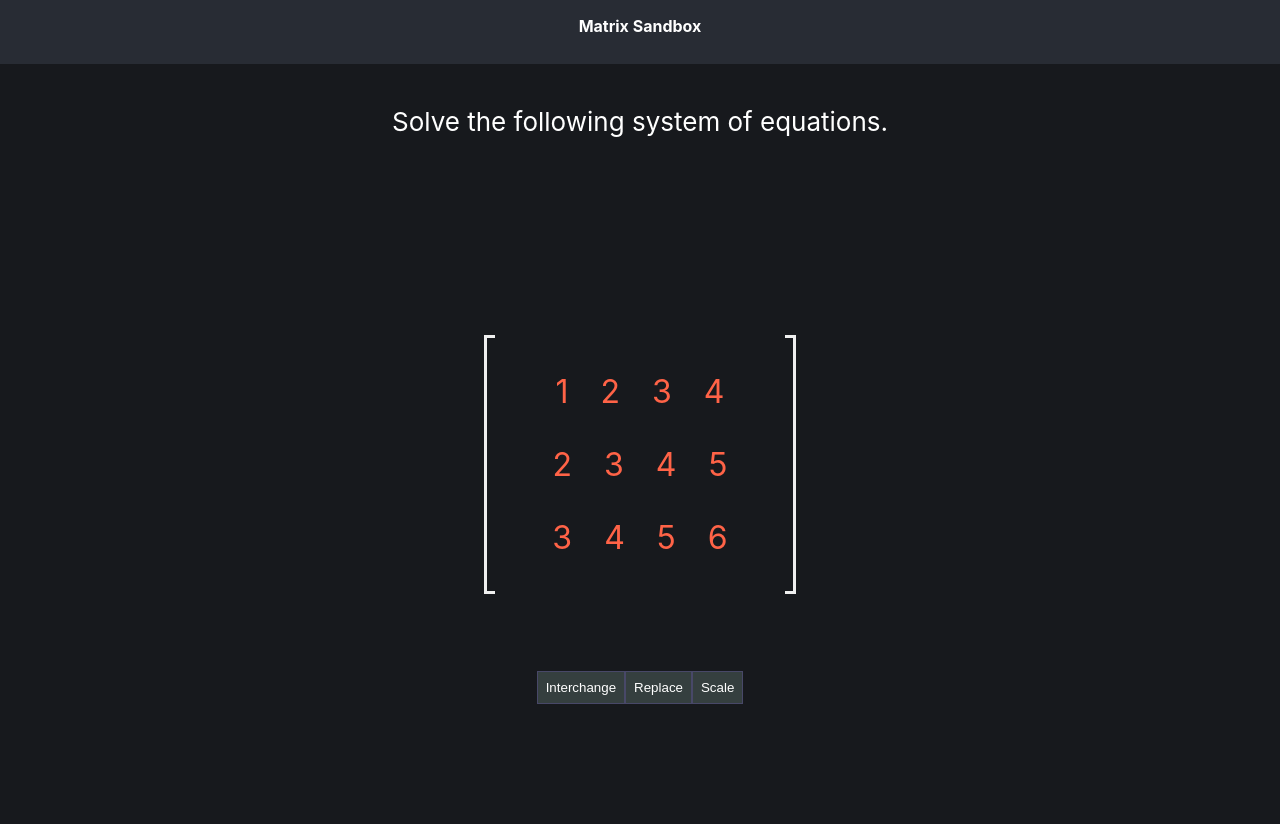
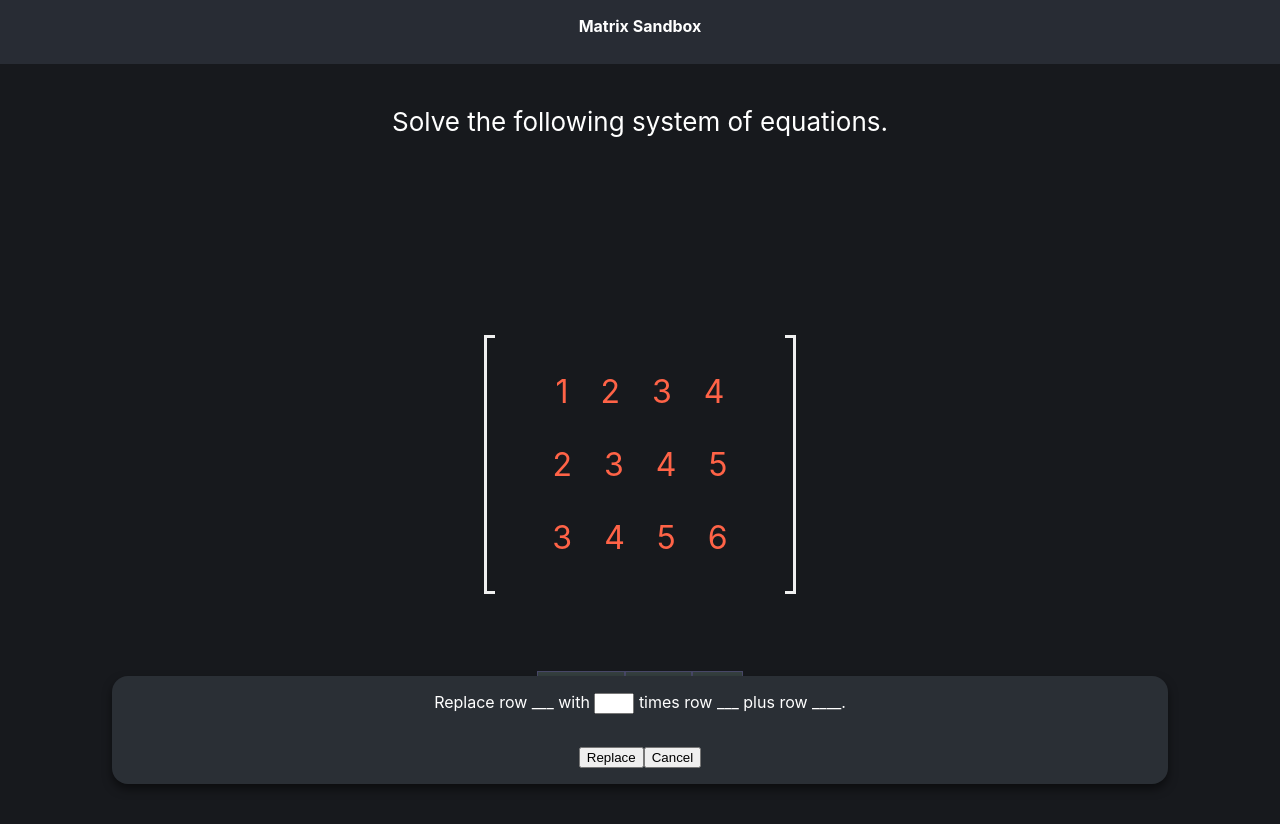
Before and after one commit to cgliendo/Matrix-Sandbox, a React (Create React App) app: page / in a window 1280 px wide. Both pictures are taken after a click on the button "Replace". Shown: the top 824 px of the page. Built offline with nearby package versions, Linux system fonts and the light colour scheme.

Commit message:
simple row replacement

```diff
--- a/public/index.html
+++ b/public/index.html
@@ -3,12 +3,17 @@
   <head>
     <meta charset="utf-8" />
     <link rel="icon" href="%PUBLIC_URL%/favicon.ico" />
-    <meta name="viewport" content="width=device-width, initial-scale=1" />
+    <!-- <meta name="viewport" content="width=device-width, initial-scale=1" /> -->
+    <meta
+      name="viewport"
+      content="initial-scale=1.0,minimum-scale=1.0,maximum-scale=1.0,width=device-width,height=device-height,user-scalable=yes"
+    />
     <meta name="theme-color" content="#000000" />
     <meta
       name="description"
       content="Web site created using create-react-app"
     />
+
     <link rel="apple-touch-icon" href="%PUBLIC_URL%/logo192.png" />
     <!--
       manifest.json provides metadata used when your web app is installed on a
--- a/src/components/MatrixRow.js
+++ b/src/components/MatrixRow.js
@@ -15,7 +15,15 @@ const MatrixRow = (props) => {
     props.callback(e.target, props.index, props.index);
   };
 
-  const values = props.values.map((v, i) => <span key={"value" + i}>{v}</span>);
+  const values = props.values.map((v, i) => (
+    <span key={"value" + i}>
+      {v.toLocaleString(
+        undefined, // leave undefined to use the visitor's browser
+        // locale or a string like 'en-US' to override it.
+        { maximumFractionDigits: 1 }
+      )}
+    </span>
+  ));
 
   return (
     //
--- /dev/null
+++ b/src/components/Modal.js
@@ -0,0 +1,40 @@
+import { createRef } from "react";
+import styles from "./Modal.module.css";
+
+const Modal = (props) => {
+  const classes = `${styles.Modal} ${props.display ? "" : styles.disabled}`;
+
+  const pre_message = `Replace row ${props.A ? props.A.id + 1 : "___"} with `;
+  const post_message = ` times row ${
+    props.A ? props.A.id + 1 : "___"
+  } plus row ${props.B ? props.B.id + 1 : "____"}. `;
+
+  const inputRef = createRef();
+  return (
+    <div className={classes}>
+      {pre_message}
+      <input ref={inputRef}></input>
+      {post_message}
+      <div className={styles.buttons}>
+        <button
+          onClick={() => {
+            const value = inputRef.current.value;
+            console.log("Request Replacement with", value);
+            props.submit(value);
+          }}
+        >
+          Replace
+        </button>
+        <button
+          onClick={() => {
+            console.log("Request Cancel");
+            props.cancel();
+          }}
+        >
+          Cancel
+        </button>
+      </div>
+    </div>
+  );
+};
+export default Modal;
--- /dev/null
+++ b/src/components/Modal.module.css
@@ -0,0 +1,29 @@
+.Modal {
+  position: absolute;
+  /* display: flex; */
+  z-index: 9;
+  background-color: #2a2f35;
+  height: fit-content;
+  width: 80%;
+  padding: 1rem;
+  border-radius: 1rem;
+  bottom: 5rem;
+  box-shadow: 0px 5px 10px rgba(0.2, 0.2, 0.2, 0.5);
+  font-size: 1rem;
+  /* bottom: 0; */
+  /* box-sizing: border-box; */
+}
+.buttons {
+  margin-top: 2rem;
+}
+.Modal p {
+  font-size: 1rem;
+}
+
+.Modal input {
+  width: 2rem;
+}
+
+.disabled {
+  display: none;
+}
--- a/src/components/Workspace.js
+++ b/src/components/Workspace.js
@@ -3,6 +3,7 @@ import Matrix from "./Matrix";
 import MatrixEq from "./MatrixEq";
 import ToolBox from "./ToolBox";
 import styles from "./Matrix.module.css";
+import Modal from "./Modal";
 import MatrixRow from "./MatrixRow";
 import rowStyles from "./MatrixRow.module.css";
 import { useEffect, useLayoutEffect, useState } from "react";
@@ -10,19 +11,14 @@ import { useEffect, useLayoutEffect, useState } from "react";
 // import { Fragment } from "react";
 
 const Workspace = () => {
-  //   const matrix = [
-  //     [1, 2, 3, 4],
-  //     [2, 3, 4, 5],
-  //     [3, 4, 5, 6],
-  //   ];
-
-  const [matrix, setMatrix] = useState([
+  const [matrix, updateMatrix] = useState([
     [1, 2, 3, 4],
     [2, 3, 4, 5],
     [3, 4, 5, 6],
   ]);
 
   const [doingInterchange, updateInterchange] = useState(false);
+  const [doingReplace, updateReplace] = useState(false);
 
   const toolbox = [
     {
@@ -55,13 +51,14 @@ const Workspace = () => {
         const temp = newMatrix[A.id];
         newMatrix[A.id] = newMatrix[B.id];
         newMatrix[B.id] = temp;
-        setMatrix(newMatrix);
+        updateMatrix(newMatrix);
       },
     },
     {
       name: "Replace",
       callback: () => {
-        console.log("replace");
+        console.log("replace popup");
+        updateReplace(!doingReplace);
       },
     },
     {
@@ -71,6 +68,55 @@ const Workspace = () => {
       },
     },
   ];
+
+  const performReplacement = (value) => {
+    console.log("performing replacement:");
+    // console.log("Multiply by", value);
+
+    let parsedValue;
+    let divisionIndex = value.indexOf("/");
+    let numerator = parseInt(value.substring(0, divisionIndex));
+    let denominator = parseInt(
+      value.substring(divisionIndex + 1, value.length)
+    );
+    console.log("/ is in i:", divisionIndex);
+    console.log("numerator:", numerator);
+    console.log("denominator:", denominator);
+    parsedValue = numerator / denominator;
+    console.log(
+      "Replace",
+      matrix[selection[0].id],
+      "with",
+      parsedValue,
+      "times",
+      matrix[selection[1].id]
+    );
+
+    let newMatrix = [...matrix];
+    let newRow = [...matrix[selection[0].id]];
+
+    for (let i = 0; i < newRow.length; i++) {
+      console.log(
+        "replace",
+        newRow[i],
+        "with",
+        newRow[i] * parsedValue + matrix[selection[1].id][i]
+      );
+      newRow[i] = parsedValue * newRow[i] + matrix[selection[1].id][i];
+    }
+
+    newMatrix[selection[0].id] = newRow;
+    updateReplace(false);
+    selection[0] = null;
+    selection[1] = null;
+    rowSelection.fill(false);
+    updateMatrix(newMatrix);
+  };
+
+  const cancelReplacement = () => {
+    console.log("performing cancellation");
+  };
+
   //-------------------------------
   //Handle Interchange effect
   //-------------------------------
@@ -161,10 +207,17 @@ const Workspace = () => {
   return (
     <>
       <p className="question">Solve the following system of equations.</p>
+      <ToolBox data={toolbox} />
+      <Modal
+        submit={performReplacement}
+        cancel={cancelReplacement}
+        display={doingReplace}
+        A={selection[0]}
+        B={selection[1]}
+      ></Modal>
       <MatrixEq>
         <Matrix>{rows}</Matrix>
       </MatrixEq>
-      <ToolBox data={toolbox} />
       {/* <p className="prompt">_______ Row __</p> */}
     </>
   );
```
